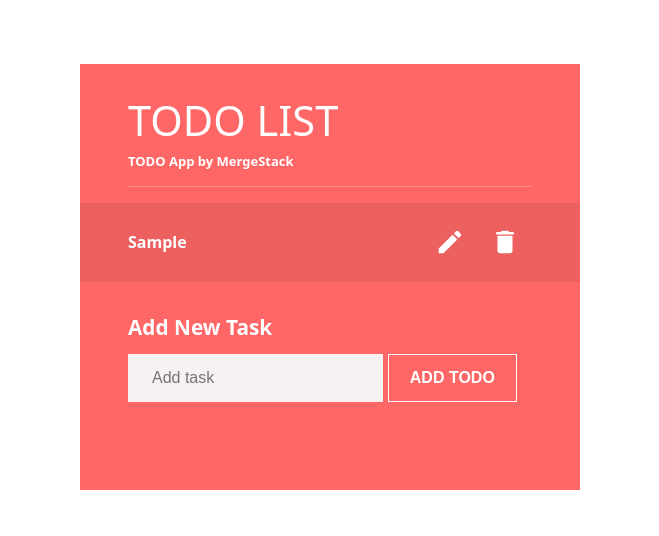
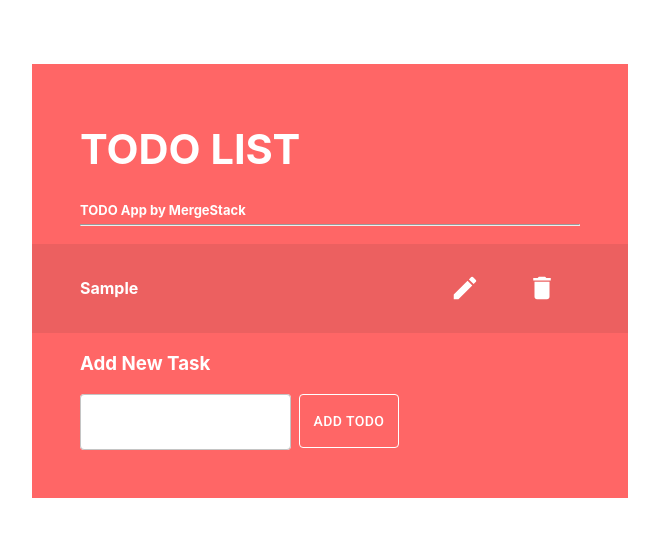
Before and after one commit to Sajawal-dev1/task-to-do, a React (Create React App) app: page / in a window 1280 px wide. Both pictures are taken after typing "Sample" into the empty fields and a click on the button "ADD TODO". Shown: the top 536 px of the page, without its empty margins (310-969 px from the left). Built offline with nearby package versions, Linux system fonts and the light colour scheme.

Commit message:
material-ui-implemented

```diff
--- a/package.json
+++ b/package.json
@@ -3,11 +3,15 @@
   "version": "0.1.0",
   "private": true,
   "dependencies": {
+    "@emotion/react": "^11.10.5",
+    "@emotion/styled": "^11.10.5",
+    "@material-ui/core": "^4.12.4",
+    "@material-ui/styles": "^4.11.5",
+    "@mui/material": "^5.11.6",
     "@reduxjs/toolkit": "^1.9.1",
     "@testing-library/jest-dom": "^5.16.5",
     "@testing-library/react": "^13.4.0",
     "@testing-library/user-event": "^13.5.0",
-    "bootstrap": "^5.2.3",
     "module": "^1.2.5",
     "react": "^18.2.0",
     "react-dom": "^18.2.0",
--- a/public/index.html
+++ b/public/index.html
@@ -24,6 +24,11 @@
       work correctly both with client-side routing and a non-root public URL.
       Learn how to configure a non-root public URL by running `npm run build`.
     -->
+    <link
+      rel="stylesheet"
+      href="https://fonts.googleapis.com/css?family=Roboto:300,400,500,700&display=swap"
+    />
+
     <title>React App</title>
   </head>
   <body>
--- a/src/App.css
+++ b/src/App.css
@@ -4,115 +4,29 @@
   font-weight: bold;
   color: white;
 }
-.hr {
-  border-bottom: 2px white;
+.complete {
+  text-decoration: line-through;
 }
-.complete{
- text-decoration: line-through;
-}
-.todo {
-  display: flex;
-  margin: 0 -3rem 4px;
-  padding: 1.1rem 3rem;
-  justify-content: space-between;
-  align-items: center;
-  background: rgba(75, 47, 47, 0.1);
-}
-.todo-tittle {
-  margin: 0 -3rem 4px;
-  padding: 1.1rem 3rem;
-  justify-content: space-between;
-  align-items: center;
-  background: rgba(250, 245, 245, 0.1);
-}
-.todo-task {
-  position: relative;
-}
-.todo-buttons {
+.mui-todo-buttons {
   flex-shrink: 0;
   padding-left: 0.7em;
 }
-.todo-buttons button {
+.mui-todo-buttons button {
+  font-size: 1em;
   border: 50px;
-  font-size: 1em;
+  cursor: pointer;
+  color: #fff;
   margin: 0.4em;
   background: none;
-  cursor: pointer;
-  color: #fff;
-}
-.todo-edit-field {
-  display: flex;
-  flex-wrap: wrap;
-}
-.todo-edit-field input {
-  flex-grow: 1;
-  border: none;
-  background: #f7f1f1;
-  padding: 0 1.5em;
-  font-size: initial;
-}
-.todo-edit-field button {
-  padding: 0 1.3rem;
-  margin-top: 0px;
-  margin-left: 20px;
-  margin-bottom: 3px;
-  border: none;
-  align-items: center;
-  background: none;
-  color: white;
-  border: 0.5px solid white;
-  font-weight: bold;
-  margin-left: 5px;
-  cursor: pointer;
-}
-.todo-edit-field input,
-.todo-edit-field button {
-  font-family: "Quicksand", sans-serif;
-  height: 3rem;
 }
 .todo-list {
+  background: #ff6666;
+  color: white;
   margin: 4rem auto;
   padding: 2rem 3rem 3rem;
   max-width: 500px;
-  background: #ff6666;
-  color: white;
   font-weight: bold;
 }
 .todo-list h1 {
   font-size: 2.6rem;
 }
-.new-todo {
-  margin-top: 30%;
-  display: flex;
-  flex-wrap: wrap;
-  margin-top: 30px;
-}
-.new-todo input {
-  border: none;
-  background: #f7f1f1;
-  padding: 0 1.5em;
-  font-size: initial;
-  margin-bottom: 40px;
-}
-.new-todo button {
-  padding: 0 1.3rem;
-  border: none;
-  background: none;
-  color: white;
-  text-transform: uppercase;
-  font-weight: bold;
-  border: 0.5px solid white;
-  padding-top: 11px;
-  margin-left: 5px;
-  cursor: pointer;
-}
-.new-todo input,
-.new-todo button {
-  font-family: "Quicksand", sans-serif;
-  height: 3rem;
-}
-.new-todo label {
-  min-width: 100%;
-  margin-bottom: -20px;
-  font-size: 1.3rem;
-}
--- a/src/App.js
+++ b/src/App.js
@@ -1,5 +1,4 @@
 import React from "react";
-import "../node_modules/bootstrap/dist/css/bootstrap.min.css";
 import TaskListContainer from "container/TaskListContainer";
 import "App.css";
 const App = () => {
--- a/src/components/AddTaskField.js
+++ b/src/components/AddTaskField.js
@@ -1,23 +1,24 @@
 import { useForm } from "react-hook-form";
-import "App.css";
+import { Button, Box, TextField } from "@mui/material";
 const AddTaskField = ({ addTask }) => {
   const { register, resetField, handleSubmit } = useForm();
   return (
-    <div className="new-todo">
-      <label>Add New Task</label>
-      <input
-        className="new-todo input"
+    <Box sx={{ marginTop: 30 % { display: "flex" } }}>
+      <h3>Add New Task</h3>
+      <TextField
+        sx={{ marginRight: 1, backgroundColor: "white", borderRadius: 1 }}
+        disableUnderline
+        variant="outlined"
         type="text"
-        placeholder="Add task"
         {...register("value", { required: true })}
-      ></input>
-      <button
-        className="new-todo button"
+      ></TextField>
+      <Button
+        sx={{ border: "1px solid white", padding: 1.7, color: "white" }}
         onClick={handleSubmit((data) => (addTask(data), resetField("value")))}
       >
         Add ToDo
-      </button>
-    </div>
+      </Button>
+    </Box>
   );
 };
 export default AddTaskField;
--- a/src/components/TaskFeatures.js
+++ b/src/components/TaskFeatures.js
@@ -2,7 +2,23 @@ import React from "react";
 import { useForm } from "react-hook-form";
 import { useState } from "react";
 import { MdDelete, MdModeEditOutline } from "react-icons/md";
+import { Button, Box, TextField } from "@mui/material";
+import { makeStyles } from "@material-ui/styles";
 import "App.css";
+const useStyles = makeStyles({
+  muiTodo: {
+    display: "flex",
+    margin: "0 -3rem 4px",
+    padding: "1.1rem 3rem",
+    justifyContent: "space-between",
+    alignItems: "center",
+    background: "rgba(75, 47, 47, 0.1)",
+  },
+  muiTodoEdit: {
+    display: "flex",
+    flexWrap: "wrap",
+  },
+});
 const TaskFeatures = ({
   id,
   title,
@@ -11,11 +27,12 @@ const TaskFeatures = ({
   deleteTask,
   toggleComplete,
 }) => {
+  const classes = useStyles();
   const { register, handleSubmit } = useForm();
   const [check, setCheck] = useState(false);
   return (
     <div>
-      <div className="todo">
+      <Box className={classes.muiTodo}>
         <div
           onClick={() => {
             toggleComplete({ id, completed: !completed });
@@ -24,32 +41,34 @@ const TaskFeatures = ({
         >
           {title}
         </div>
-        <div className="todo-buttons ">
-          <button onClick={() => setCheck(!check)}>
+        <Box className={"mui-todo-buttons"}>
+          <Button onClick={() => setCheck(!check)}>
             <MdModeEditOutline size="30px" />
-          </button>
-          <button onClick={() => deleteTask({ id })}>
+          </Button>
+          <Button onClick={() => deleteTask({ id })}>
             <MdDelete size="30px" />
-          </button>
-        </div>
-      </div>
+          </Button>
+        </Box>
+      </Box>
       {check && (
-        <div className="todo-edit-field">
-          <input
+        <Box className={classes.muiTodoEdit}>
+          <TextField
+            sx={{ marginRight: 1, backgroundColor: "white", borderRadius: 1 }}
             type="text"
             placeholder="edit task"
             {...register("todo", { required: true })}
-          ></input>
+          ></TextField>
           <div>
-            <button
+            <Button
+              sx={{ border: "1px solid white", padding: 1.7, color: "white" }}
               onClick={handleSubmit(
                 (data) => (editTask({ ...data, id }), setCheck(false))
               )}
             >
               Update
-            </button>
+            </Button>
           </div>
-        </div>
+        </Box>
       )}
     </div>
   );
```
Also changed, not shown: src/components/TasksList.js (+6 -1 lines), 2 other files (tests, documents, lock files or other folders).
